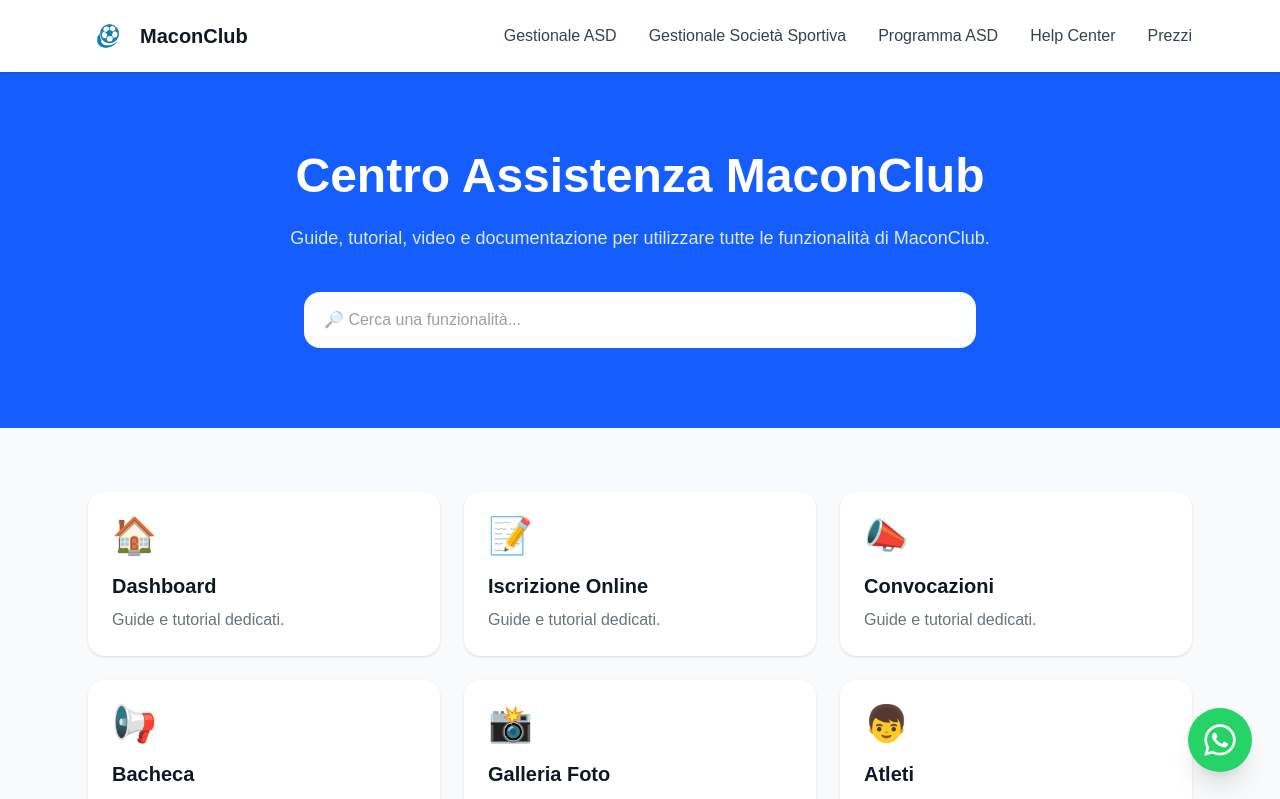
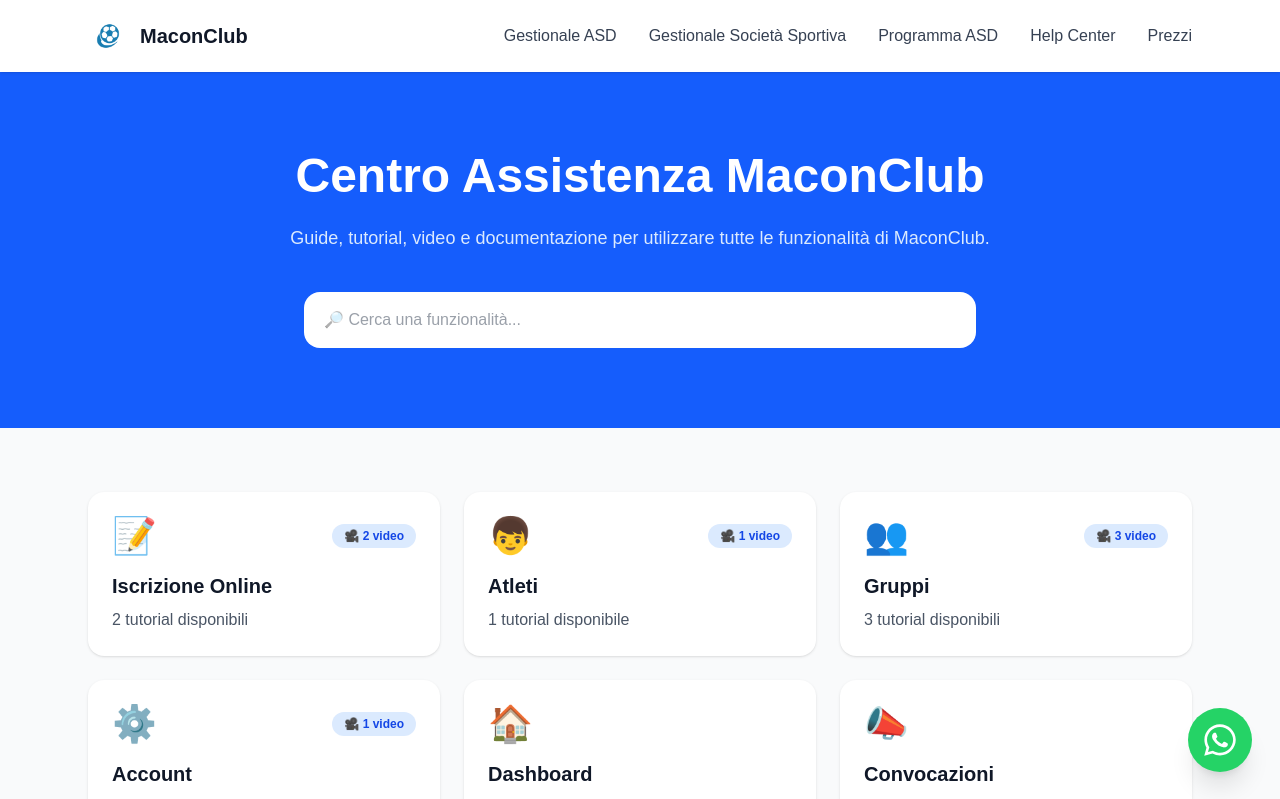
Before and after one commit to maurotto80/maconclub-landing, a Next.js app: page /help in a window 1280 px wide. Shown: the top 799 px of the page. Built offline with nearby package versions, Linux system fonts and the light colour scheme.

Commit message:
conteggio video sul titolo categorie

```diff
--- a/app/help/page.tsx
+++ b/app/help/page.tsx
@@ -2,25 +2,39 @@
 
 import Link from "next/link";
 
-const categories = [
-  { emoji: "🏠", title: "Dashboard", slug: "dashboard" },
-  { emoji: "📝", title: "Iscrizione Online", slug: "iscrizione-online" },
-  { emoji: "📣", title: "Convocazioni", slug: "convocazioni" },
-  { emoji: "📢", title: "Bacheca", slug: "bacheca" },
-  { emoji: "📸", title: "Galleria Foto", slug: "galleria-foto" },
-  { emoji: "👦", title: "Atleti", slug: "atleti" },
-  { emoji: "👨‍🏫", title: "Allenatori", slug: "allenatori" },
-  { emoji: "👥", title: "Gruppi", slug: "gruppi" },
-  { emoji: "👨‍👩‍👧", title: "Genitori", slug: "genitori" },
-  { emoji: "📅", title: "Calendario Allenamenti", slug: "calendario-allenamenti" },
-  { emoji: "✅", title: "Presenze Allenamenti", slug: "presenze-allenamenti" },
-  { emoji: "📚", title: "Sessioni Allenamenti", slug: "sessioni-allenamenti" },
-  { emoji: "💳", title: "Gestione Quote", slug: "gestione-quote" },
-  { emoji: "📒", title: "Contabilità", slug: "contabilita" },
-  { emoji: "📋", title: "Soci", slug: "soci" },
-  { emoji: "👷", title: "Collaboratori", slug: "collaboratori" },
-  { emoji: "⚙️", title: "Account", slug: "account" },
-];
+import {
+  helpCategories,
+  helpArticles,
+} from "@/data/help-content";
+
+
+// =====================================================
+// 🎥 CONTATORE VIDEO PER CATEGORIA
+// =====================================================
+
+const videoCountByCategory = helpArticles.reduce<
+  Record<string, number>
+>((counts, article) => {
+
+  if (article.videoUrl) {
+    counts[article.category] =
+      (counts[article.category] || 0) + 1;
+  }
+
+  return counts;
+
+}, {});
+
+// =====================================================
+// 📚 CATEGORIE CON VIDEO PRIMA DELLE ALTRE
+// =====================================================
+
+const sortedCategories = [...helpCategories].sort((a, b) => {
+  const countA = videoCountByCategory[a.slug] || 0;
+  const countB = videoCountByCategory[b.slug] || 0;
+
+  return Number(countB > 0) - Number(countA > 0);
+});
 
 export default function HelpPage() {
   return (
@@ -58,25 +72,58 @@
 
           <div className="grid sm:grid-cols-2 lg:grid-cols-3 gap-6">
 
-            {categories.map((item) => (
+            {sortedCategories.map((item) => {
+
+  const videoCount =
+    videoCountByCategory[item.slug] || 0;
+
+  return (
     <Link
       key={item.slug}
       href={`/help/${item.slug}`}
-                className="bg-white rounded-2xl shadow hover:shadow-lg transition p-6"
+      className="bg-white rounded-2xl shadow
+                 hover:shadow-lg transition p-6"
     >
+
+      <div className="flex items-center justify-between gap-3">
+
         <div className="text-4xl">
           {item.emoji}
+        </div>
+
+        {videoCount > 0 && (
+          <span
+            className="bg-blue-100 text-blue-700
+                       text-xs font-bold px-3 py-1
+                       rounded-full whitespace-nowrap"
+          >
+            🎥 {videoCount} {videoCount === 1 ? "video" : "video"}
+          </span>
+        )}
+
       </div>
 
       <h2 className="mt-4 text-xl font-bold text-gray-900">
         {item.title}
       </h2>
 
-                <p className="mt-2 text-gray-500">
-                  Guide e tutorial dedicati.
+      {videoCount > 0 ? (
+        <p className="mt-2 text-gray-600">
+          {videoCount}{" "}
+          {videoCount === 1
+            ? "tutorial disponibile"
+            : "tutorial disponibili"}
         </p>
+      ) : (
+        <p className="mt-2 text-gray-400">
+          Tutorial in preparazione
+        </p>
+      )}
+
     </Link>
-            ))}
+  );
+
+})}
 
           </div>
 
```
Lines whose indentation alone changed are shown as unchanged.
